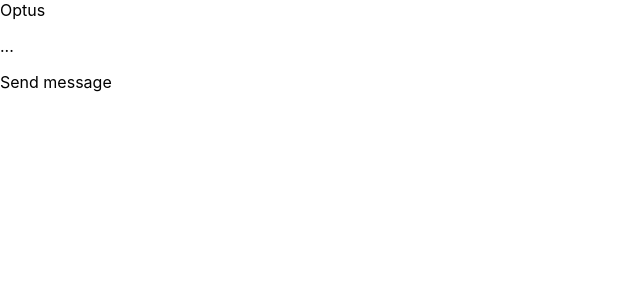
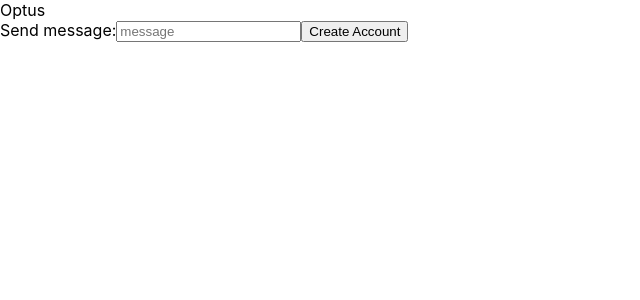
Before and after one commit to moisesfdasilva/optus-web-chatbot, a React (Create React App) app in the folder frontend/: page /chat in a window 1280 px wide. Shown: the top 300 px of the page, without its empty margins (0-640 px from the left). Built offline with nearby package versions, Linux system fonts and the light colour scheme.

Commit message:
feat: desenvolvida a página chat.

```diff
--- /dev/null
+++ b/frontend/src/component/message.jsx
@@ -0,0 +1,12 @@
+import React from 'react';
+
+function Message({ date, user, message }) {
+  return (
+    <div data-testid={ user === 'boot' ? 'boot' : 'user' }>
+      <p>{ `${date}, ${user}` }</p>
+      <p>{ message }</p>
+    </div>
+  )
+}
+
+export default Message;
--- a/frontend/src/pages/chat.jsx
+++ b/frontend/src/pages/chat.jsx
@@ -1,11 +1,63 @@
-import React from 'react';
+import React, { useState } from 'react';
+import Message from '../component/message';
+import sendResponse from '../utils/sendResponse';
 
 function Chat() {
+  const [messages, setMessages] = useState([]);
+
+  const [newMessage, setNewMessage] = useState({ date: '', user: '', message: '' });
+
+  const messageChange = ({ target }) => {
+    const { name, value } = target;
+    setNewMessage((prevState) => ({ ...prevState, [name]: value }));
+  };
+
+  const sendMessage = async (e) => {
+    e.preventDefault()
+
+    const newDate = Date.now();
+    const newUser = 'Ricochete';
+    setMessages((prevState) => ([ ...prevState, { ...newMessage, date: newDate, user: newUser }]));
+
+    const msg = newMessage.message;
+    setNewMessage((prevState) => ({ ...prevState, message: '' }));
+
+    const bootResponse = sendResponse(msg);
+    setTimeout(() => {
+      setMessages((prevState) => ([ ...prevState, bootResponse ]));
+    }, 1000);
+  };
+
   return (
     <div>
       <header>Optus</header>
-      <p>...</p>
-      <footer>Send message</footer>
+
+      { messages.map((msg, index) => (
+        < Message
+          key={ index }
+          date={ msg.date }
+          user={ msg.user }
+          message={ msg.message }
+        />
+      )) }
+
+      <footer>
+        <form onSubmit={ sendMessage }>
+          <label htmlFor="message">
+            Send message:
+            <input
+              value={ newMessage.message }
+              type="text"
+              name="message"
+              placeholder="message"
+              onChange={ messageChange }
+            />
+          </label>
+          <button type="button" onClick={ sendMessage }>
+            Create Account
+          </button>
+        </form>
+      </footer>
     </div>
   );
 }
--- a/frontend/src/pages/transition.jsx
+++ b/frontend/src/pages/transition.jsx
@@ -5,8 +5,9 @@
     <div>
       <header>Optus</header>
       <p>new</p>
-      <p>historic</p>
-      <footer>Send message</footer>
+      <h1>historic:</h1>
+      <p>...</p>
+      <p>...</p>
     </div>
   );
 }
--- /dev/null
+++ b/frontend/src/utils/sendResponse.js
@@ -0,0 +1,17 @@
+function sendResponse(msg) {
+  let response = '';
+  if (msg.toLowerCase().includes('loan,')) {
+    response = '------> MAIN';
+  } else if (msg.toLowerCase().includes('hello,') ||
+  msg.toLowerCase().includes('good,') || msg.toLowerCase().includes('i want')) {
+    response = '------> INITIAL';
+  } else if (msg.toLowerCase().includes('goodbye,')) {
+    response = '------> FINISH';
+  } else {
+    response = '------> Another thing';
+  }
+
+  return { date: Date.now(), user: 'boot', message: response };
+}
+
+export default sendResponse;
```
